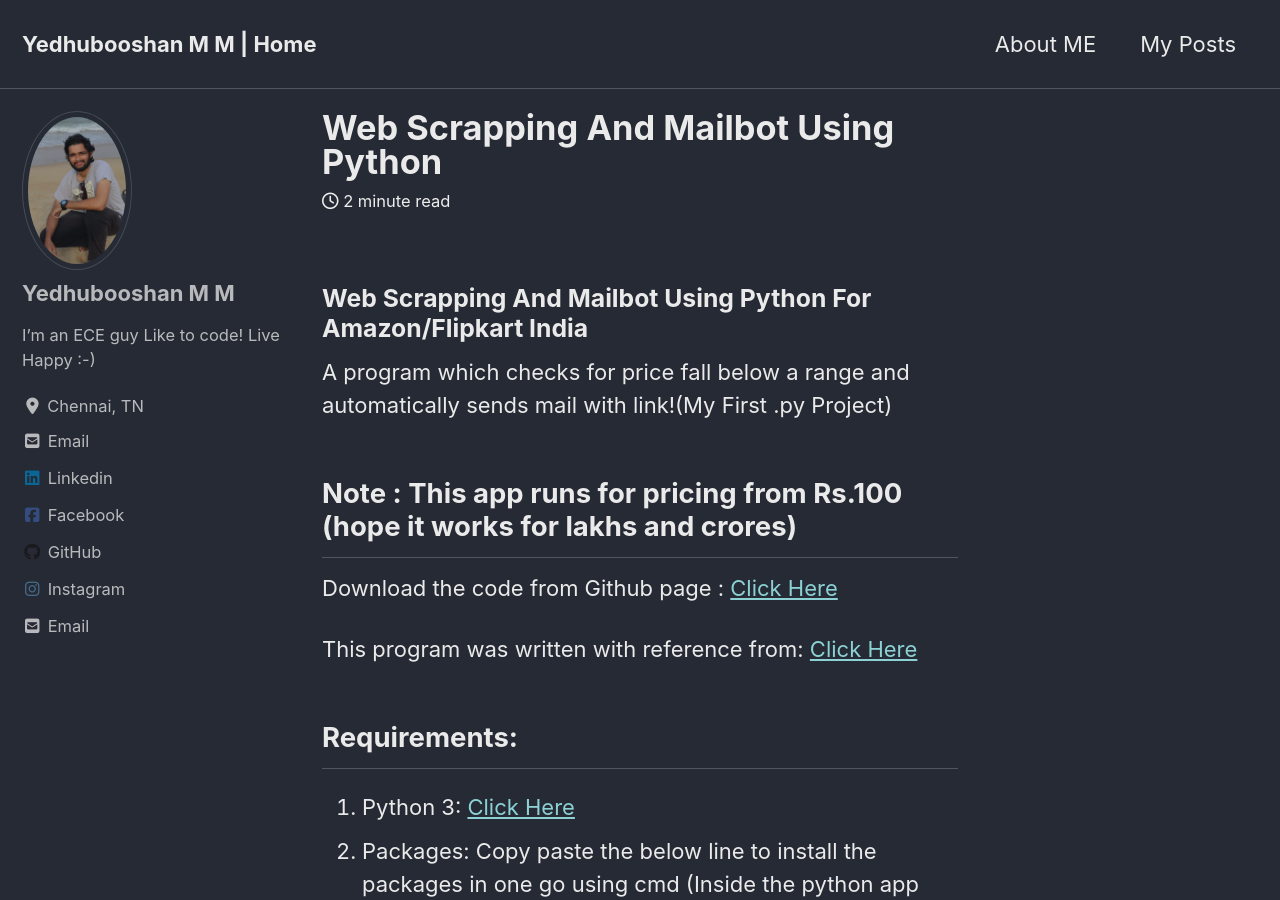
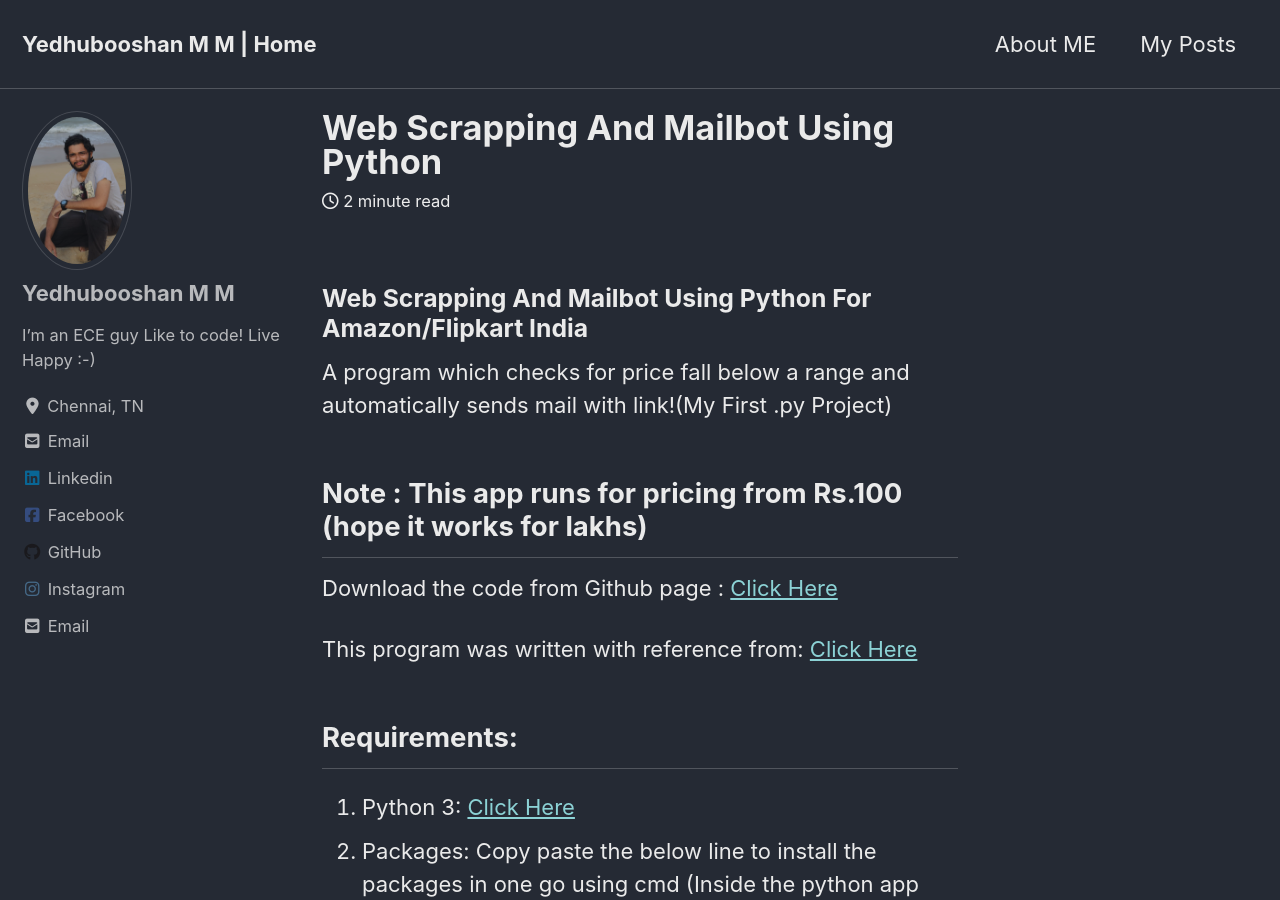
Before and after one commit to Yedhubooshan/yedhubooshan.github.io, a Jekyll site: the page built from _posts/2020-05-16-mailbot.md, in a window 1280 px wide and 900 px high. Built offline with Jekyll 4.4.1, drawn with Linux system fonts in a browser that asks for light colours; cached includes are drawn as plain includes; nearby versions of some CDN libraries.

Commit message:
Update 2020-05-16-mailbot.md

```diff
--- a/_posts/2020-05-16-mailbot.md
+++ b/_posts/2020-05-16-mailbot.md
@@ -9,7 +9,7 @@ excerpt: "MailBot with Python programming"
 
 A program which checks for price fall below a range and automatically sends mail with link!(My First .py Project)
 
-## Note : This app runs for pricing from Rs.100 (hope it works for lakhs and crores)
+## Note : This app runs for pricing from Rs.100 (hope it works for lakhs)
 
 Download the code from Github page : [Click Here](https://github.com/Yedhubooshan/product-price-checker)
 
```
